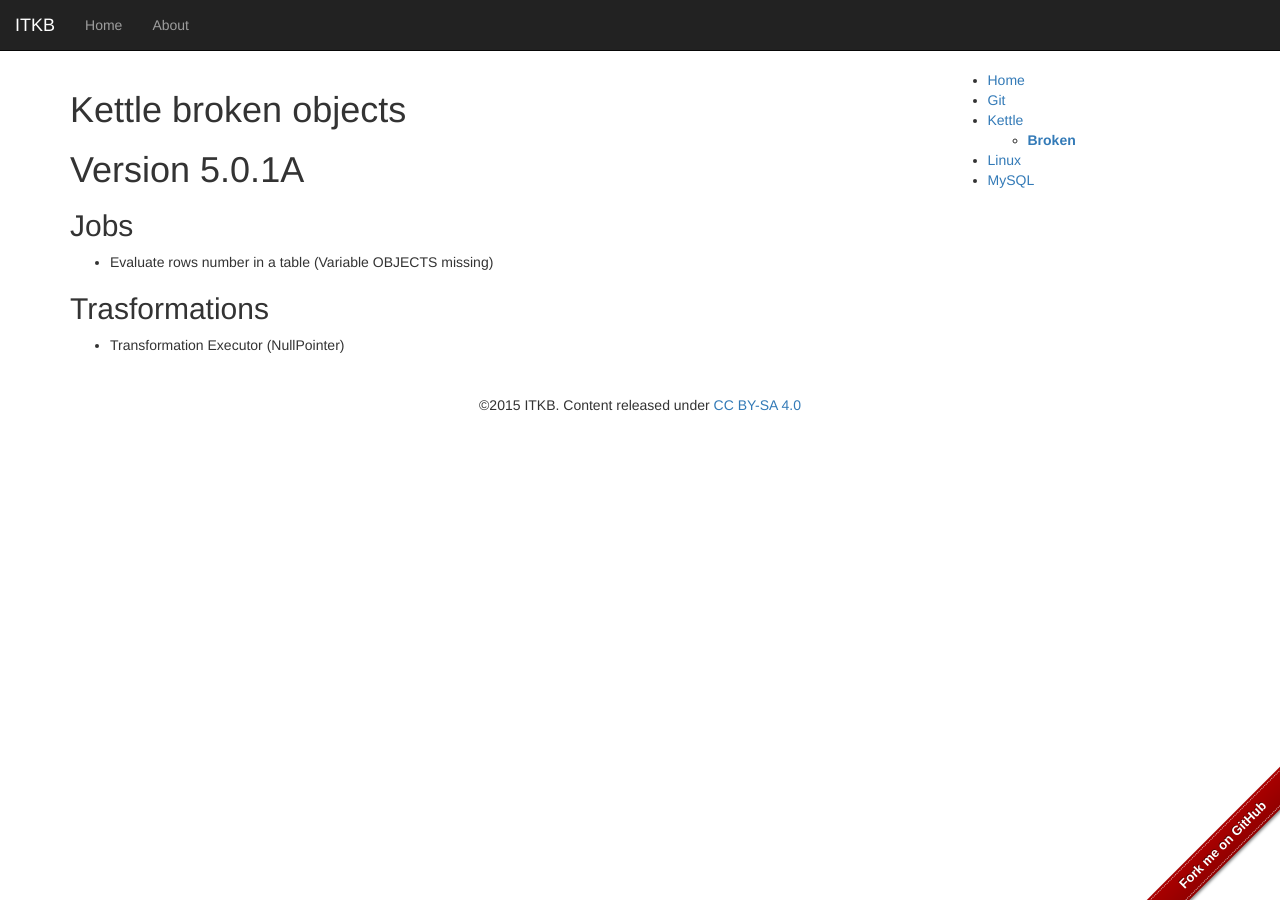
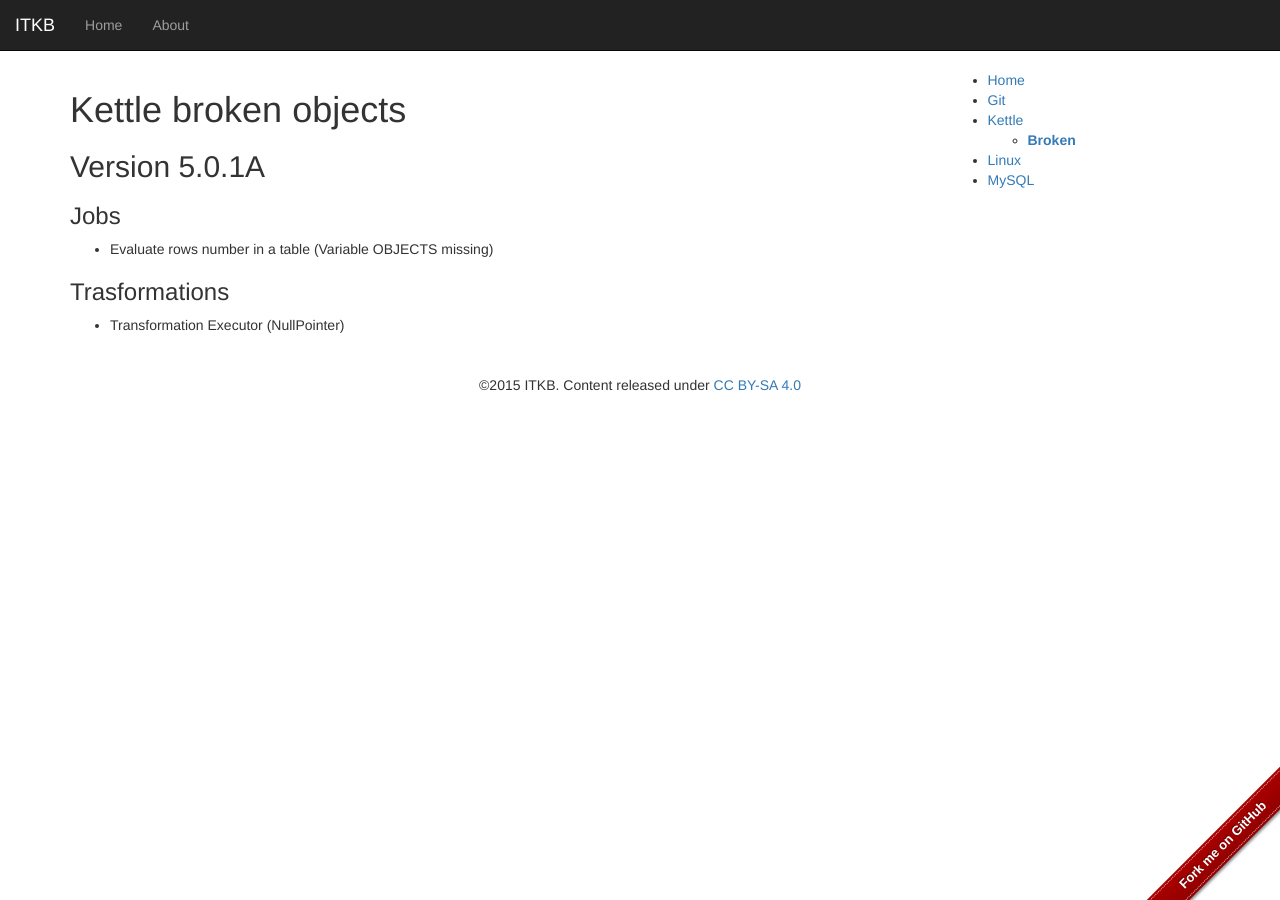
Before and after one commit to itkb/itkb.github.io, a Jekyll site: the page built from contents/kettle/broken.md, in a window 1280 px wide. Built offline with Jekyll 4.4.1, drawn with Linux system fonts in a browser that asks for light colours; nearby versions of some CDN libraries.

Commit message:
Fix headers

```diff
--- a/contents/kettle/broken.md
+++ b/contents/kettle/broken.md
@@ -4,10 +4,10 @@ layout: page
 permalink: kettle/broken/
 ---
 
-# Version 5.0.1A
+## Version 5.0.1A
 
-## Jobs
+### Jobs
 * Evaluate rows number in a table (Variable OBJECTS missing)
 
-## Trasformations
+### Trasformations
 * Transformation Executor (NullPointer)
```
